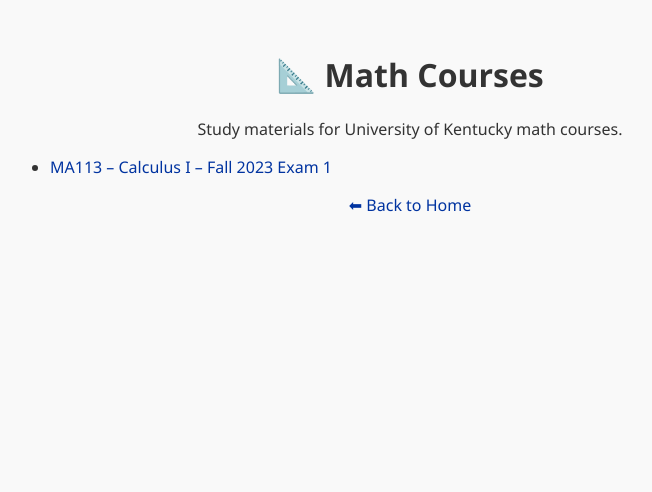
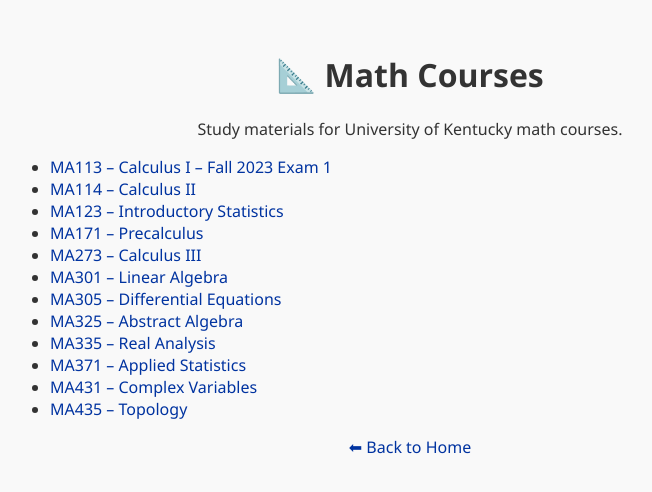
Before and after one commit to cajeshwreny/studycat-site, a plain HTML site: page math.html in a window 1280 px wide. Shown: the whole page, without its empty margins (230-882 px from the left). Drawn offline with Linux system fonts and the light colour scheme.

Commit message:
Update math.html
added new math courses

```diff
--- a/math.html
+++ b/math.html
@@ -35,7 +35,17 @@
   <main>
     <ul>
       <li><a href="files/MA113_Fall2023_Exam1.pdf" target="_blank">MA113 – Calculus I – Fall 2023 Exam 1</a></li>
-      <!-- Add more math materials here -->
+      <li><a href="#" target="_blank">MA114 – Calculus II</a></li>
+      <li><a href="#" target="_blank">MA123 – Introductory Statistics</a></li>
+      <li><a href="#" target="_blank">MA171 – Precalculus</a></li>
+      <li><a href="#" target="_blank">MA273 – Calculus III</a></li>
+      <li><a href="#" target="_blank">MA301 – Linear Algebra</a></li>
+      <li><a href="#" target="_blank">MA305 – Differential Equations</a></li>
+      <li><a href="#" target="_blank">MA325 – Abstract Algebra</a></li>
+      <li><a href="#" target="_blank">MA335 – Real Analysis</a></li>
+      <li><a href="#" target="_blank">MA371 – Applied Statistics</a></li>
+      <li><a href="#" target="_blank">MA431 – Complex Variables</a></li>
+      <li><a href="#" target="_blank">MA435 – Topology</a></li>
     </ul>
   </main>
 
```
